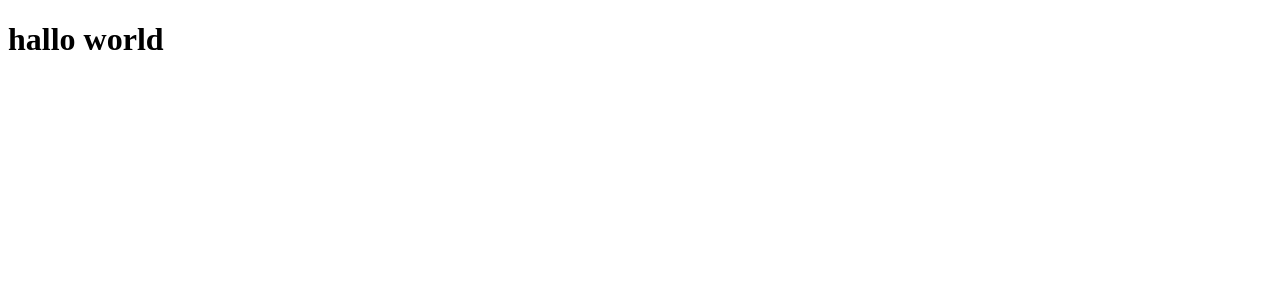
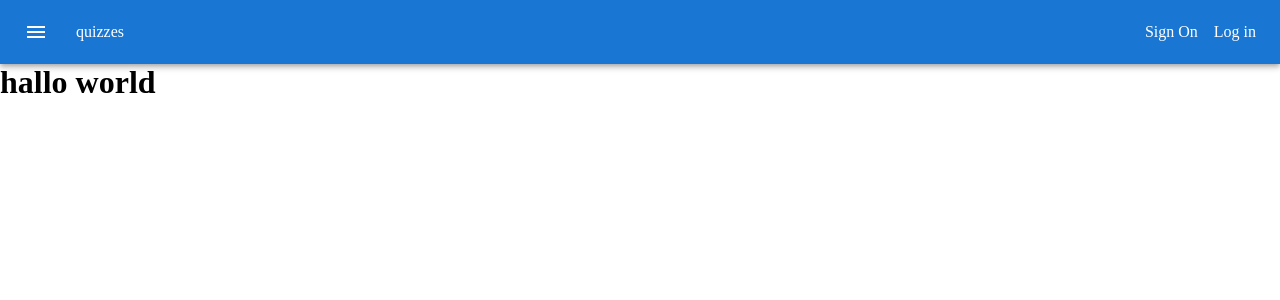
Before and after one commit to Mohammed-Almuziny/project2-frontend, a React (Create React App) app: page / in a window 1280 px wide. Shown: the top 300 px of the page. Built offline with nearby package versions, Linux system fonts and the light colour scheme.

Commit message:
create header

```diff
--- a/package.json
+++ b/package.json
@@ -5,6 +5,7 @@
   "dependencies": {
     "@emotion/react": "^11.6.0",
     "@emotion/styled": "^11.6.0",
+    "@mui/icons-material": "^5.1.1",
     "@mui/material": "^5.1.1",
     "@testing-library/jest-dom": "^5.15.0",
     "@testing-library/react": "^11.2.7",
--- a/src/App.js
+++ b/src/App.js
@@ -1,6 +1,10 @@
+import { Header } from "../src/components/Header";
+import "./app.css"
+
 function App() {
   return (
     <div className="App">
+      <Header />
       <h1>hallo world</h1>
     </div>
   );
--- /dev/null
+++ b/src/app.css
@@ -0,0 +1,4 @@
+*{
+  padding: 0;
+  margin: 0;
+}
--- /dev/null
+++ b/src/components/Header/index.js
@@ -0,0 +1,47 @@
+import React from "react";
+// import { Link } from "react-router-dom";
+import {
+  AppBar,
+  Typography,
+  Box,
+  Toolbar,
+  IconButton,
+  Link,
+} from "@mui/material";
+import MenuIcon from "@mui/icons-material/Menu";
+
+export const Header = () => {
+  return (
+    <header className="App">
+      <Box sx={{ flexGrow: 1 }}>
+        <AppBar position="static">
+          <Toolbar>
+            <IconButton
+              size="large"
+              edge="start"
+              color="inherit"
+              aria-label="menu"
+              sx={{ mr: 2 }}
+            >
+              <MenuIcon />
+            </IconButton>
+
+            <Link color="inherit" underline="none" href="/quizzes">
+              quizzes
+            </Link>
+
+            <Typography sx={{ flexGrow: 1 }}></Typography>
+
+            <Link color="inherit" underline="none" href="/signOn" ml={2}>
+              Sign On
+            </Link>
+
+            <Link color="inherit" underline="none" href="/logIn" ml={2}>
+              Log in
+            </Link>
+          </Toolbar>
+        </AppBar>
+      </Box>
+    </header>
+  );
+};
```
Also changed, not shown: 1 other file (tests, documents, lock files or other folders).
